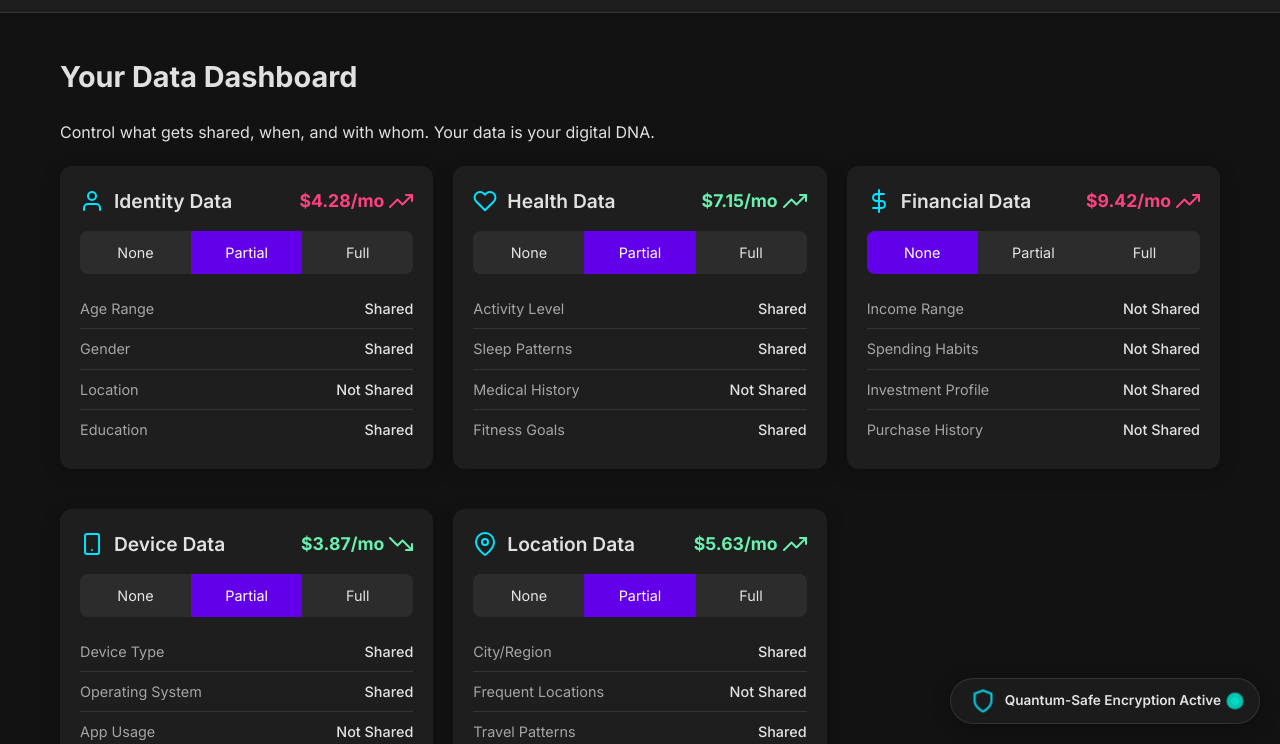
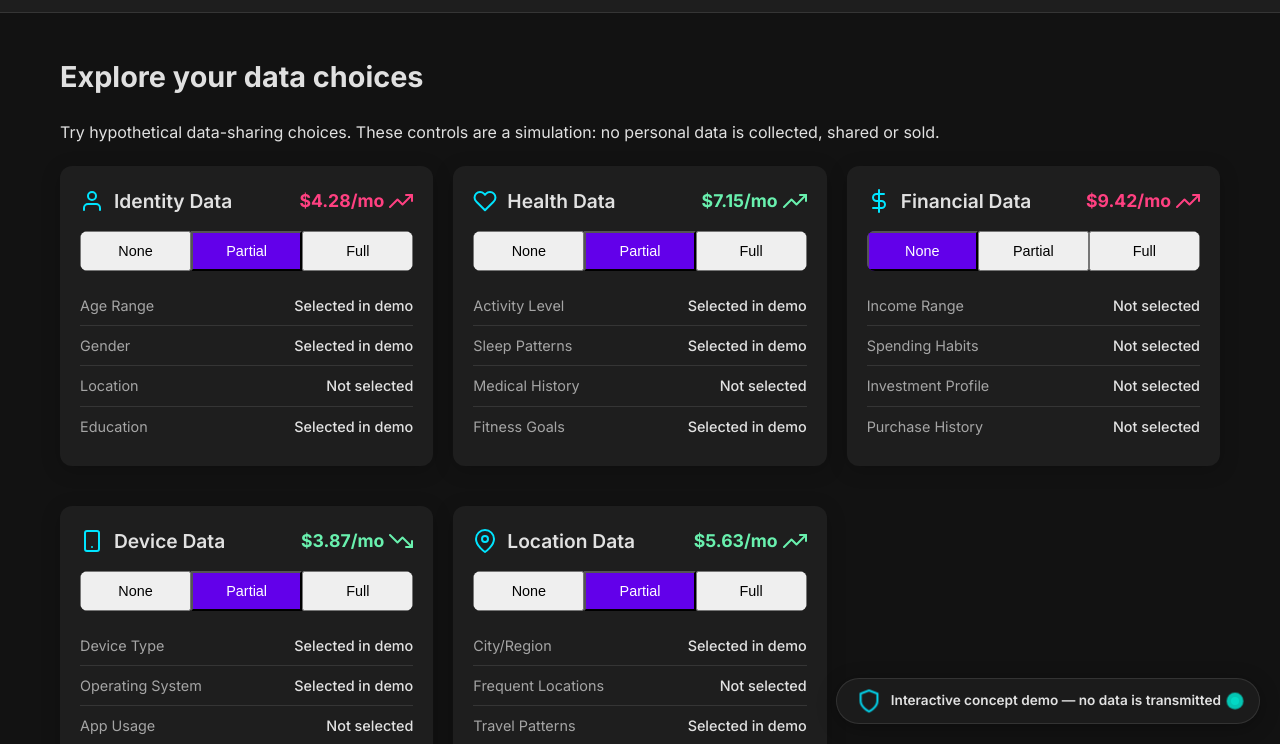
Before and after one commit to BIGfred-ai/datasovereign, a website: page index.html in a window 1280 px wide. Shown: the part 56-800 px from the top of the page. Drawn offline with nearby package versions, Linux system fonts and the light colour scheme.

Commit message:
Clarify prototype status and improve index.html usability

```diff
--- a/index.html
+++ b/index.html
@@ -7,15 +7,16 @@
     <link rel="stylesheet" href="styles.css">
     <link href="https://fonts.googleapis.com/css2?family=Inter:wght@300;400;500;600;700&display=swap" rel="stylesheet">
     <script src="https://cdn.jsdelivr.net/npm/feather-icons/dist/feather.min.js"></script>
+    <meta name="description" content="DataSovereign is an interactive concept demo for personal data-sharing preferences. No data is collected or sold.">
 </head>
 <body>
-    <!-- Quantum Security Badge (Always Visible) -->
-    <div class="quantum-badge">
+    <!-- Transparent prototype status -->
+    <div class="quantum-badge" role="status">
         <div class="quantum-icon">
             <i data-feather="shield"></i>
         </div>
-        <div class="quantum-text">Quantum-Safe Encryption Active</div>
-        <div class="quantum-status"></div>
+        <div class="quantum-text">Interactive concept demo — no data is transmitted</div>
+        <div class="quantum-status" aria-hidden="true"></div>
     </div>
 
     <!-- Header -->
@@ -40,8 +41,8 @@
         <div class="container">
             <!-- Dashboard Section -->
             <section id="dashboard" class="section">
-                <h2 class="section-title">Your Data Dashboard</h2>
-                <p class="mb-2">Control what gets shared, when, and with whom. Your data is your digital DNA.</p>
+                <h2 class="section-title">Explore your data choices</h2>
+                <p class="mb-2">Try hypothetical data-sharing choices. These controls are a simulation: no personal data is collected, shared or sold.</p>
 
                 <div class="dashboard">
                     <!-- Identity Data Category -->
@@ -57,26 +58,26 @@
                             </div>
                         </div>
                         <div class="sharing-controls">
-                            <div class="sharing-option" data-value="none">None</div>
-                            <div class="sharing-option active" data-value="partial">Partial</div>
-                            <div class="sharing-option" data-value="full">Full</div>
+                            <button type="button" class="sharing-option" data-value="none" aria-pressed="false">None</button>
+                            <button type="button" class="sharing-option active" data-value="partial" aria-pressed="true">Partial</button>
+                            <button type="button" class="sharing-option" data-value="full" aria-pressed="false">Full</button>
                         </div>
                         <div class="data-points">
                             <div class="data-point">
                                 <div class="data-point-name">Age Range</div>
-                                <div class="data-point-value">Shared</div>
+                                <div class="data-point-value">Selected in demo</div>
                             </div>
                             <div class="data-point">
                                 <div class="data-point-name">Gender</div>
-                                <div class="data-point-value">Shared</div>
+                                <div class="data-point-value">Selected in demo</div>
                             </div>
                             <div class="data-point">
                                 <div class="data-point-name">Location</div>
-                                <div class="data-point-value">Not Shared</div>
+                                <div class="data-point-value">Not selected</div>
                             </div>
                             <div class="data-point">
                                 <div class="data-point-name">Education</div>
-                                <div class="data-point-value">Shared</div>
+                                <div class="data-point-value">Selected in demo</div>
                             </div>
                         </div>
                     </div>
@@ -94,26 +95,26 @@
                             </div>
                         </div>
                         <div class="sharing-controls">
-                            <div class="sharing-option" data-value="none">None</div>
-                            <div class="sharing-option active" data-value="partial">Partial</div>
-                            <div class="sharing-option" data-value="full">Full</div>
+                            <button type="button" class="sharing-option" data-value="none" aria-pressed="false">None</button>
+                            <button type="button" class="sharing-option active" data-value="partial" aria-pressed="true">Partial</button>
+                            <button type="button" class="sharing-option" data-value="full" aria-pressed="false">Full</button>
                         </div>
                         <div class="data-points">
                             <div class="data-point">
                                 <div class="data-point-name">Activity Level</div>
-                                <div class="data-point-value">Shared</div>
+                                <div class="data-point-value">Selected in demo</div>
                             </div>
                             <div class="data-point">
                                 <div class="data-point-name">Sleep Patterns</div>
-                                <div class="data-point-value">Shared</div>
+                                <div class="data-point-value">Selected in demo</div>
                             </div>
                             <div class="data-point">
                                 <div class="data-point-name">Medical History</div>
-                                <div class="data-point-value">Not Shared</div>
+                                <div class="data-point-value">Not selected</div>
                             </div>
                             <div class="data-point">
                                 <div class="data-point-name">Fitness Goals</div>
-                                <div class="data-point-value">Shared</div>
+                                <div class="data-point-value">Selected in demo</div>
                             </div>
                         </div>
                     </div>
@@ -131,26 +132,26 @@
                             </div>
                         </div>
                         <div class="sharing-controls">
-                            <div class="sharing-option active" data-value="none">None</div>
-                            <div class="sharing-option" data-value="partial">Partial</div>
-                            <div class="sharing-option" data-value="full">Full</div>
+                            <button type="button" class="sharing-option active" data-value="none" aria-pressed="true">None</button>
+                            <button type="button" class="sharing-option" data-value="partial" aria-pressed="false">Partial</button>
+                            <button type="button" class="sharing-option" data-value="full" aria-pressed="false">Full</button>
                         </div>
                         <div class="data-points">
                             <div class="data-point">
                                 <div class="data-point-name">Income Range</div>
-                                <div class="data-point-value">Not Shared</div>
+                                <div class="data-point-value">Not selected</div>
                             </div>
                             <div class="data-point">
                                 <div class="data-point-name">Spending Habits</div>
-                                <div class="data-point-value">Not Shared</div>
+                                <div class="data-point-value">Not selected</div>
                             </div>
                             <div class="data-point">
                                 <div class="data-point-name">Investment Profile</div>
-                                <div class="data-point-value">Not Shared</div>
+                                <div class="data-point-value">Not selected</div>
                             </div>
                             <div class="data-point">
                                 <div class="data-point-name">Purchase History</div>
-                                <div class="data-point-value">Not Shared</div>
+                                <div class="data-point-value">Not selected</div>
                             </div>
                         </div>
                     </div>
@@ -168,26 +169,26 @@
                             </div>
                         </div>
                         <div class="sharing-controls">
-                            <div class="sharing-option" data-value="none">None</div>
-                            <div class="sharing-option active" data-value="partial">Partial</div>
-                            <div class="sharing-option" data-value="full">Full</div>
+                            <button type="button" class="sharing-option" data-value="none" aria-pressed="false">None</button>
+                            <button type="button" class="sharing-option active" data-value="partial" aria-pressed="true">Partial</button>
+                            <button type="button" class="sharing-option" data-value="full" aria-pressed="false">Full</button>
                         </div>
                         <div class="data-points">
                             <div class="data-point">
                                 <div class="data-point-name">Device Type</div>
-                                <div class="data-point-value">Shared</div>
+                                <div class="data-point-value">Selected in demo</div>
                             </div>
                             <div class="data-point">
                                 <div class="data-point-name">Operating System</div>
-                                <div class="data-point-value">Shared</div>
+                                <div class="data-point-value">Selected in demo</div>
                             </div>
                             <div class="data-point">
                                 <div class="data-point-name">App Usage</div>
-                                <div class="data-point-value">Not Shared</div>
+                                <div class="data-point-value">Not selected</div>
                             </div>
                             <div class="data-point">
                                 <div class="data-point-name">Browser History</div>
-                                <div class="data-point-value">Not Shared</div>
+                                <div class="data-point-value">Not selected</div>
                             </div>
                         </div>
                     </div>
@@ -205,33 +206,33 @@
                             </div>
                         </div>
                         <div class="sharing-controls">
-                            <div class="sharing-option" data-value="none">None</div>
-                            <div class="sharing-option active" data-value="partial">Partial</div>
-                            <div class="sharing-option" data-value="full">Full</div>
+                            <button type="button" class="sharing-option" data-value="none" aria-pressed="false">None</button>
+                            <button type="button" class="sharing-option active" data-value="partial" aria-pressed="true">Partial</button>
+                            <button type="button" class="sharing-option" data-value="full" aria-pressed="false">Full</button>
                         </div>
                         <div class="data-points">
                             <div class="data-point">
                                 <div class="data-point-name">City/Region</div>
-                                <div class="data-point-value">Shared</div>
+                                <div class="data-point-value">Selected in demo</div>
                             </div>
                             <div class="data-point">
                                 <div class="data-point-name">Frequent Locations</div>
-                                <div class="data-point-value">Not Shared</div>
+                                <div class="data-point-value">Not selected</div>
                             </div>
                             <div class="data-point">
                                 <div class="data-point-name">Travel Patterns</div>
-                                <div class="data-point-value">Shared</div>
+                                <div class="data-point-value">Selected in demo</div>
                             </div>
                             <div class="data-point">
                                 <div class="data-point-name">Real-time Location</div>
-                                <div class="data-point-value">Not Shared</div>
+                                <div class="data-point-value">Not selected</div>
                             </div>
                         </div>
                     </div>
                 </div>
             </section>
 
-            <!-- AI Pricing Engine Section -->
+            <!-- Illustrative Value Calculator Section -->
             <section id="pricing" class="section">
                 <h2 class="section-title">AI Pricing Engine</h2>
                 <p class="mb-2">See what your data is worth in real-time, powered by our AI valuation system.</p>
@@ -317,7 +318,7 @@
                             </div>
                             <div class="rights-item-text">
                                 <div class="rights-item-title">Right to Security</div>
-                                <div class="rights-item-description">Your data is protected by quantum-resistant encryption.</div>
+                                <div class="rights-item-description">Real encryption and user accounts have not been implemented in this prototype.</div>
                             </div>
                         </li>
                     </ul>
@@ -339,7 +340,7 @@
                             <li>You earn real value by participating in an ethical data economy</li>
                         </ul>
 
-                        <p>Built in Australia. Quantum-secure. Globally scalable.</p>
+                        <p>Concept demonstration built in Australia. Not a live data service.</p>
                     </div>
                 </div>
             </section>
@@ -362,28 +363,28 @@
                 <div class="footer-section">
                     <h3 class="footer-title">Legal</h3>
                     <ul class="footer-links">
-                        <li><a href="#">Terms & Conditions</a></li>
-                        <li><a href="#">Privacy Policy</a></li>
-                        <li><a href="#">Data Use Policy</a></li>
-                        <li><a href="#">Cookie Policy</a></li>
+                        <li><a href="#about">Terms & Conditions</a></li>
+                        <li><a href="#about">Privacy Policy</a></li>
+                        <li><a href="#about">Data Use Policy</a></li>
+                        <li><a href="#about">Cookie Policy</a></li>
                     </ul>
                 </div>
                 <div class="footer-section">
                     <h3 class="footer-title">Support</h3>
                     <ul class="footer-links">
-                        <li><a href="#">FAQ</a></li>
-                        <li><a href="#">Contact Us</a></li>
-                        <li><a href="#">Help Center</a></li>
-                        <li><a href="#">Security</a></li>
+                        <li><a href="#about">FAQ</a></li>
+                        <li><a href="#about">Contact Us</a></li>
+                        <li><a href="#about">Help Center</a></li>
+                        <li><a href="#about">Security</a></li>
                     </ul>
                 </div>
                 <div class="footer-section">
                     <h3 class="footer-title">Connect</h3>
                     <ul class="footer-links">
-                        <li><a href="#">Twitter</a></li>
-                        <li><a href="#">LinkedIn</a></li>
-                        <li><a href="#">GitHub</a></li>
-                        <li><a href="#">Medium</a></li>
+                        <li><a href="#about">Twitter</a></li>
+                        <li><a href="#about">LinkedIn</a></li>
+                        <li><a href="#about">GitHub</a></li>
+                        <li><a href="#about">Medium</a></li>
                     </ul>
                 </div>
             </div>
```
